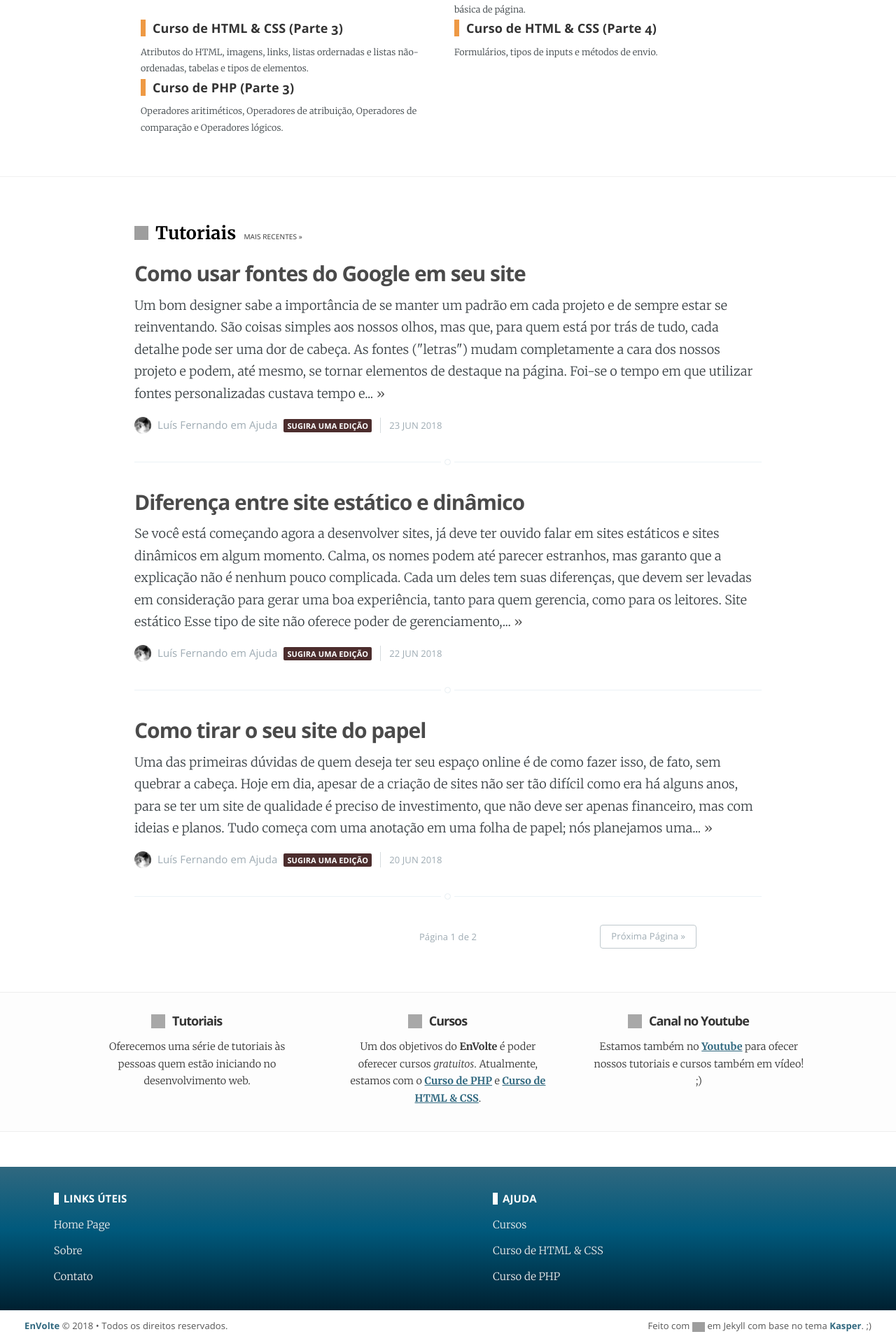
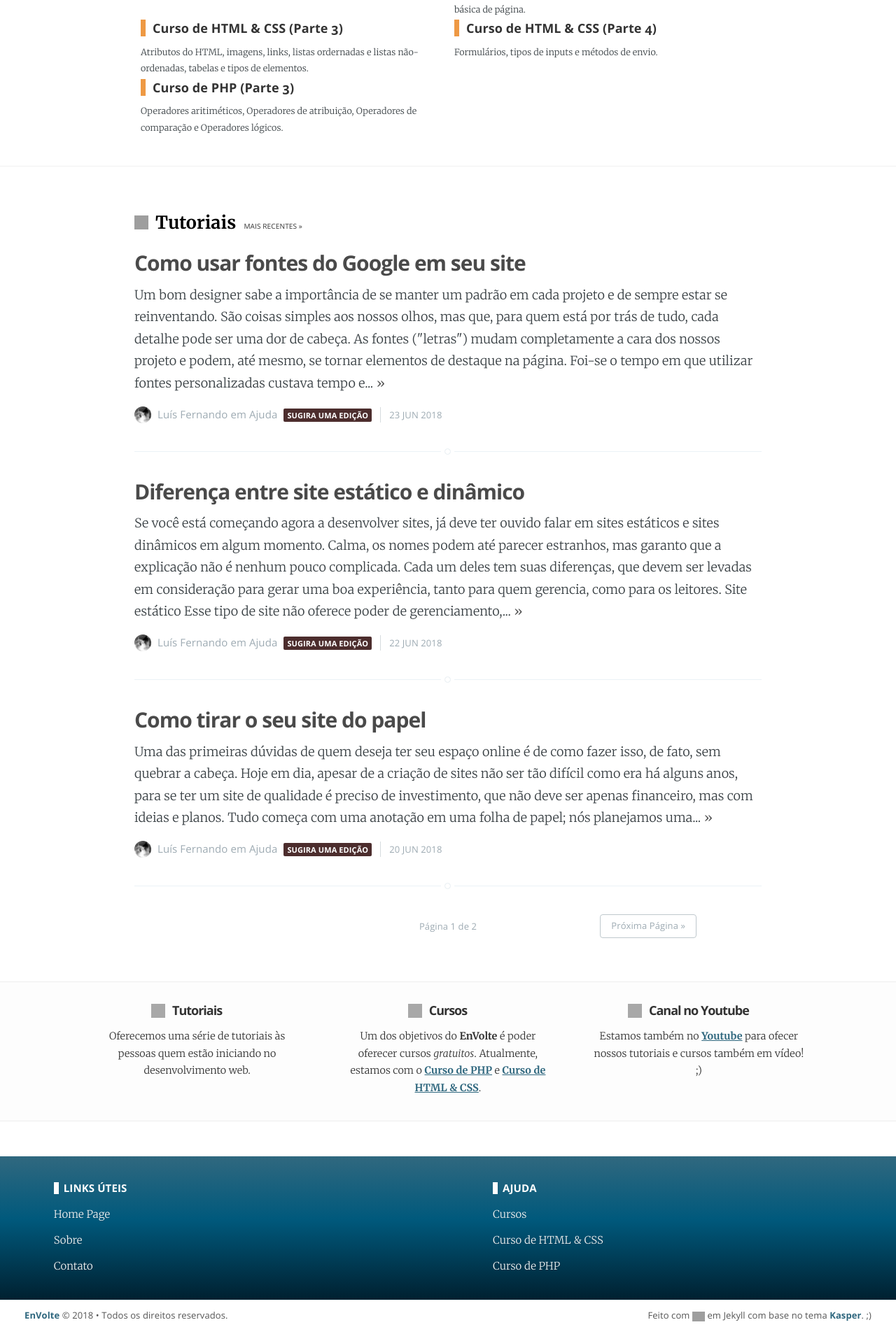
Before and after one commit to EnVolte/envolte.github.io, a Jekyll site: the page built from index.html, in a window 1280 px wide. Shown: the part 1009-2916 px from the top of the page at 70% size. Built offline with Jekyll 4.4.1, drawn with Linux system fonts in a browser that asks for light colours; the list of posts is cut into pages by our own code; grey boxes are pictures that could not be loaded.

Commit message:
Update index.html

```diff
--- a/index.html
+++ b/index.html
@@ -72,7 +72,7 @@ about: 'about.html'
 	</section>
 
 <br>
-<div style="border-bottom: 1px solid #f0f0f0; width: 100%; height: 1px; margin: 50px 0px;"></div>
+<div style="border-bottom: 1px solid #f0f0f0; width: 100%; height: 1px; margin: 35px 0px 50px;"></div>
 
 <section id="alin" style="margin-bottom: 0px;">
 	<main style="width: 70%; margin: 0px auto 0px;">
```
